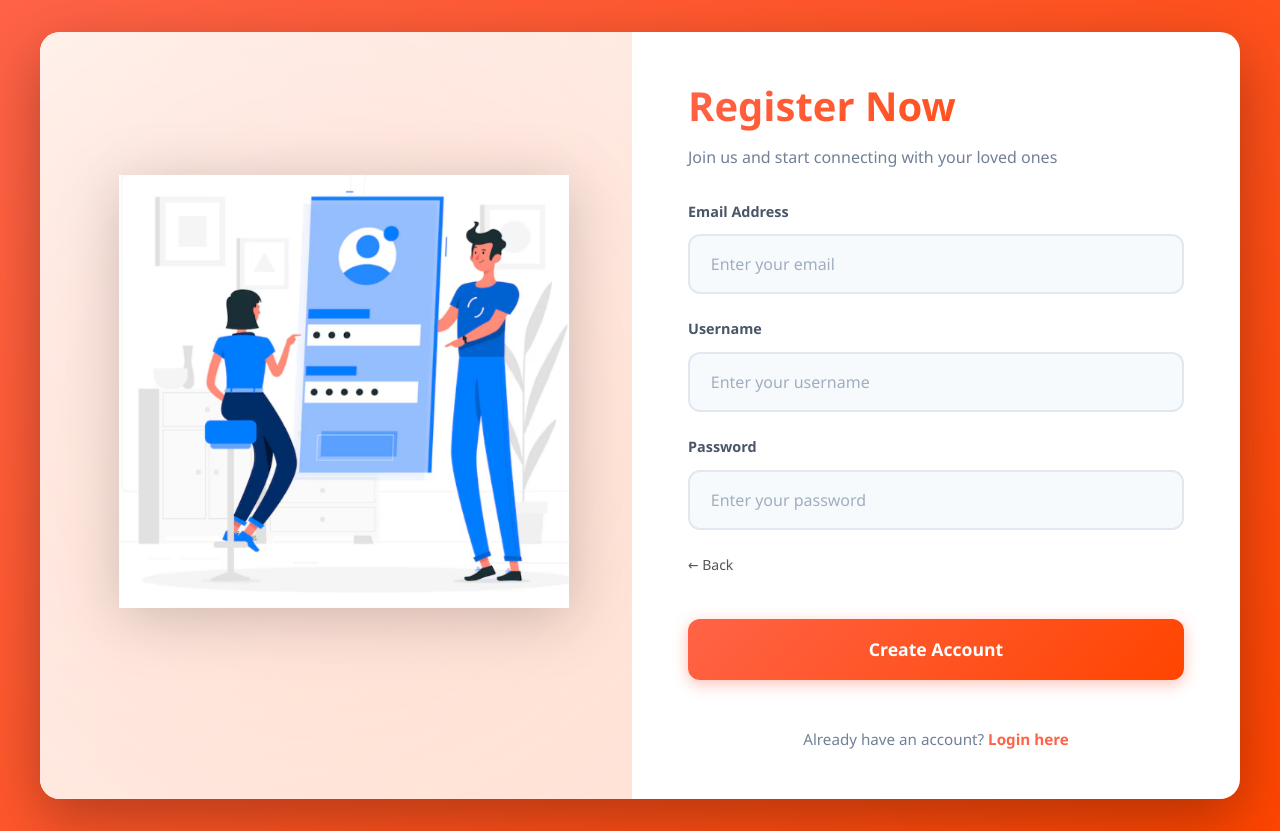
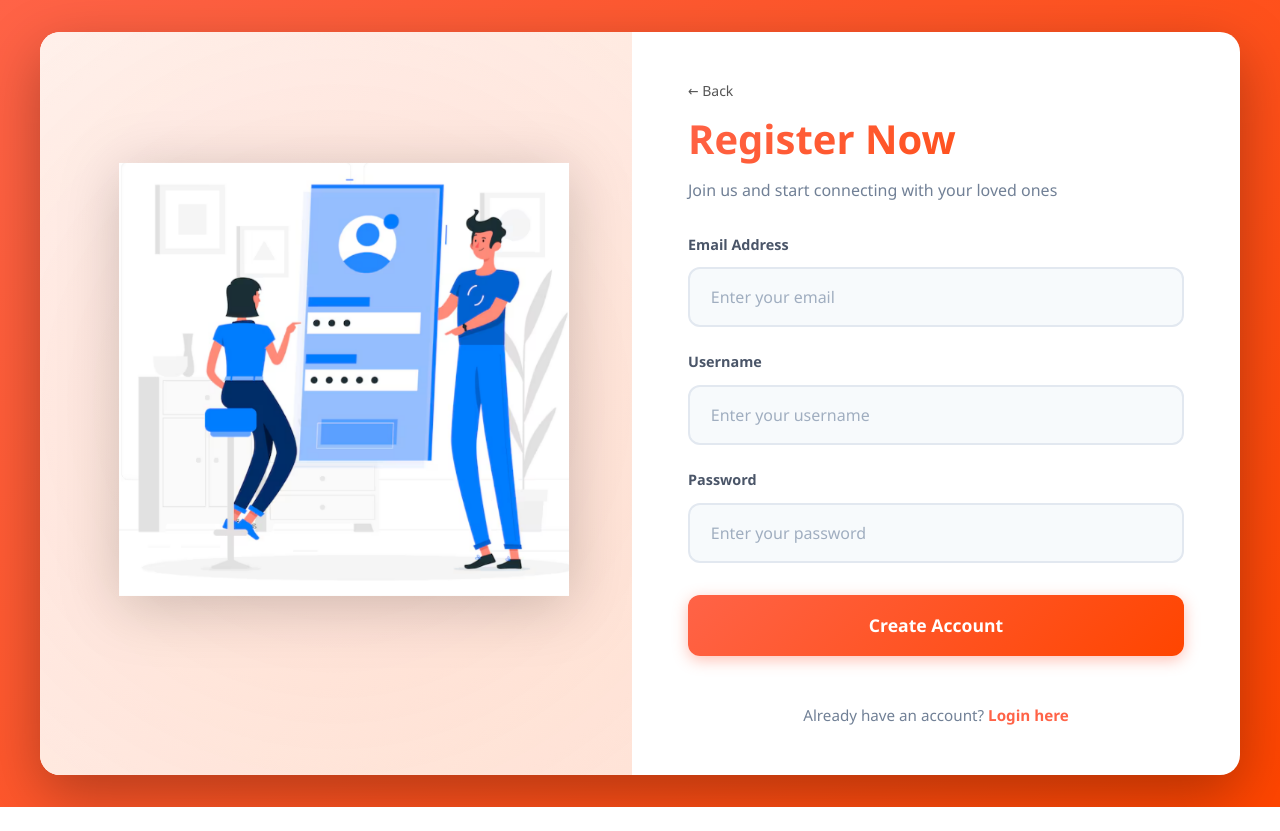
Before and after one commit to mohitsharma1507/ZoomClone-Frontend, a React (Vite) app: page /register in a window 1280 px wide. After the commit the page ends 807 px from the top, so only its background shows below. Built offline with nearby package versions, Linux system fonts and the light colour scheme; no server answers.

Commit message:
add files

```diff
--- a/src/App.css
+++ b/src/App.css
@@ -7,8 +7,6 @@
 .landingContainer {
   width: 100vw;
   min-height: 100vh;
-  background: linear-gradient(rgba(0, 0, 0, 0.55), rgba(0, 0, 0, 0.55)),
-    url("../assets/background.png") center/cover no-repeat;
   color: white;
   font-family: 'Segoe UI', Tahoma, Geneva, Verdana, sans-serif;
   display: flex;
--- a/src/pages/authentication/Login.jsx
+++ b/src/pages/authentication/Login.jsx
@@ -92,7 +92,7 @@ const Login = () => {
   };
 
   const handleBack = () => {
-    navigate("/landing");
+    navigate("/");
   };
 
   return (
--- a/src/pages/authentication/Register.css
+++ b/src/pages/authentication/Register.css
@@ -184,11 +184,11 @@
 .back-btn {
   background: none;
   border: none;
-  color: #555;
-  font-size: 14px;
+  color: #aaa;
+  font-size: 13px;
   cursor: pointer;
   padding: 0;
-  margin-bottom: 12px;
+  margin-bottom: 1.2rem;
   display: flex;
   align-items: center;
   gap: 4px;
@@ -196,7 +196,7 @@
 }
 
 .back-btn:hover {
-  color: #000;
+  color: #ff6347;
 }
 
 /* Submit Button */
--- a/src/pages/authentication/Register.jsx
+++ b/src/pages/authentication/Register.jsx
@@ -95,7 +95,7 @@ function Register() {
     });
   };
   const handleBack = () => {
-    navigate("/landing");
+    navigate("/");
   };
 
   return (
@@ -106,6 +106,9 @@ function Register() {
         </div>
 
         <div className="register-form-section">
+          <button className="back-btn" onClick={handleBack}>
+            ← Back
+          </button>
           <div className="register-header">
             <h1>Register Now</h1>
             <p>Join us and start connecting with your loved ones</p>
@@ -163,10 +166,6 @@ function Register() {
               )}
             </div>
 
-            <button type="button" className="back-btn" onClick={handleBack}>
-              ← Back
-            </button>
-
             <button type="submit" className="submit-btn">
               Create Account
             </button>
--- a/src/pages/landing.jsx
+++ b/src/pages/landing.jsx
@@ -60,6 +60,7 @@
 import React, { useState } from "react";
 import "../App.css";
 import MobilePhoto from "../assets/mobile.png";
+import BgImage from "../assets/background.png";
 import { Link, useNavigate } from "react-router-dom";
 
 export default function LandingPage() {
@@ -67,7 +68,15 @@ export default function LandingPage() {
   const [menuOpen, setMenuOpen] = useState(false);
 
   return (
-    <div className="landingContainer">
+    <div
+      className="landingContainer"
+      style={{
+        backgroundImage: `linear-gradient(rgba(0,0,0,0.55), rgba(0,0,0,0.55)), url(${BgImage})`,
+        backgroundSize: "cover",
+        backgroundPosition: "center",
+        backgroundRepeat: "no-repeat",
+      }}
+    >
       <nav>
         <div className="navHeader">
           <h2>Meetify</h2>
```
